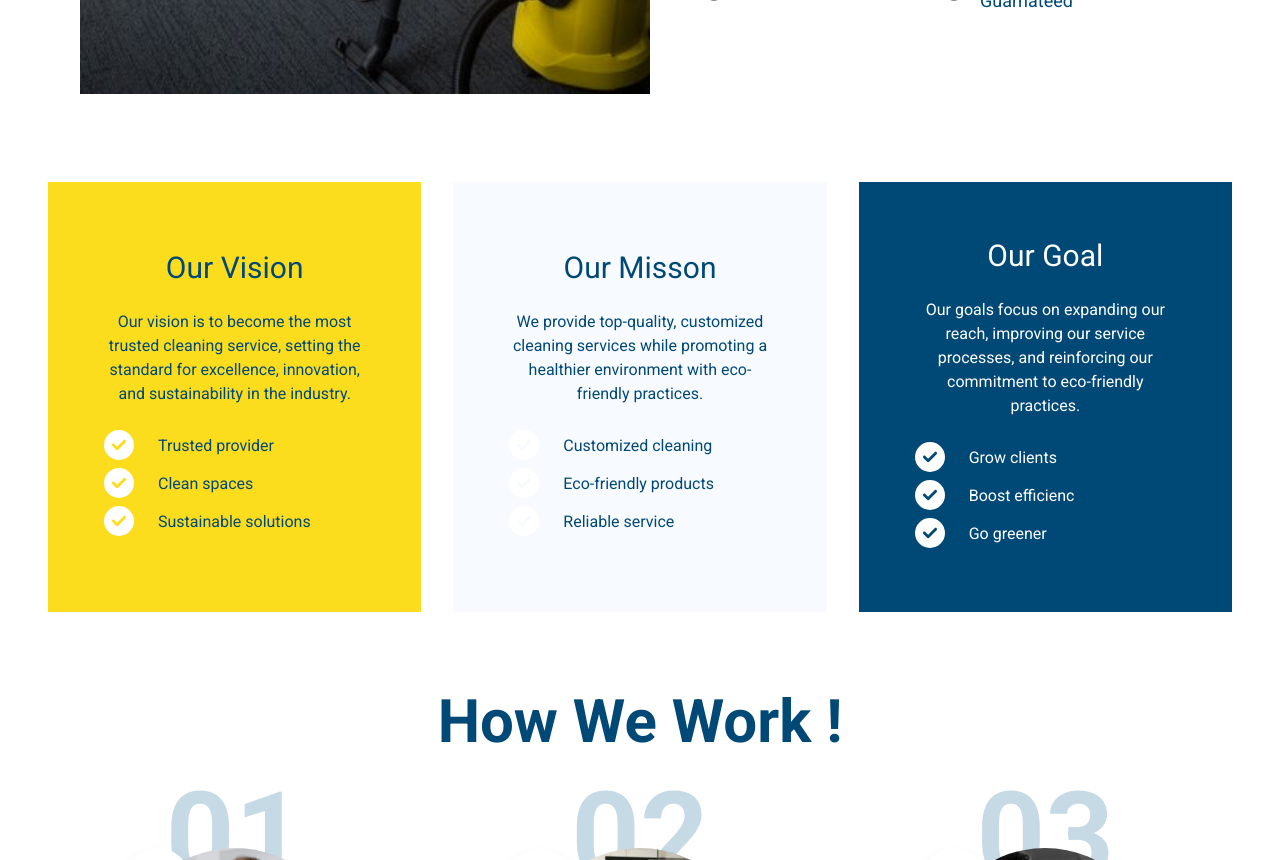
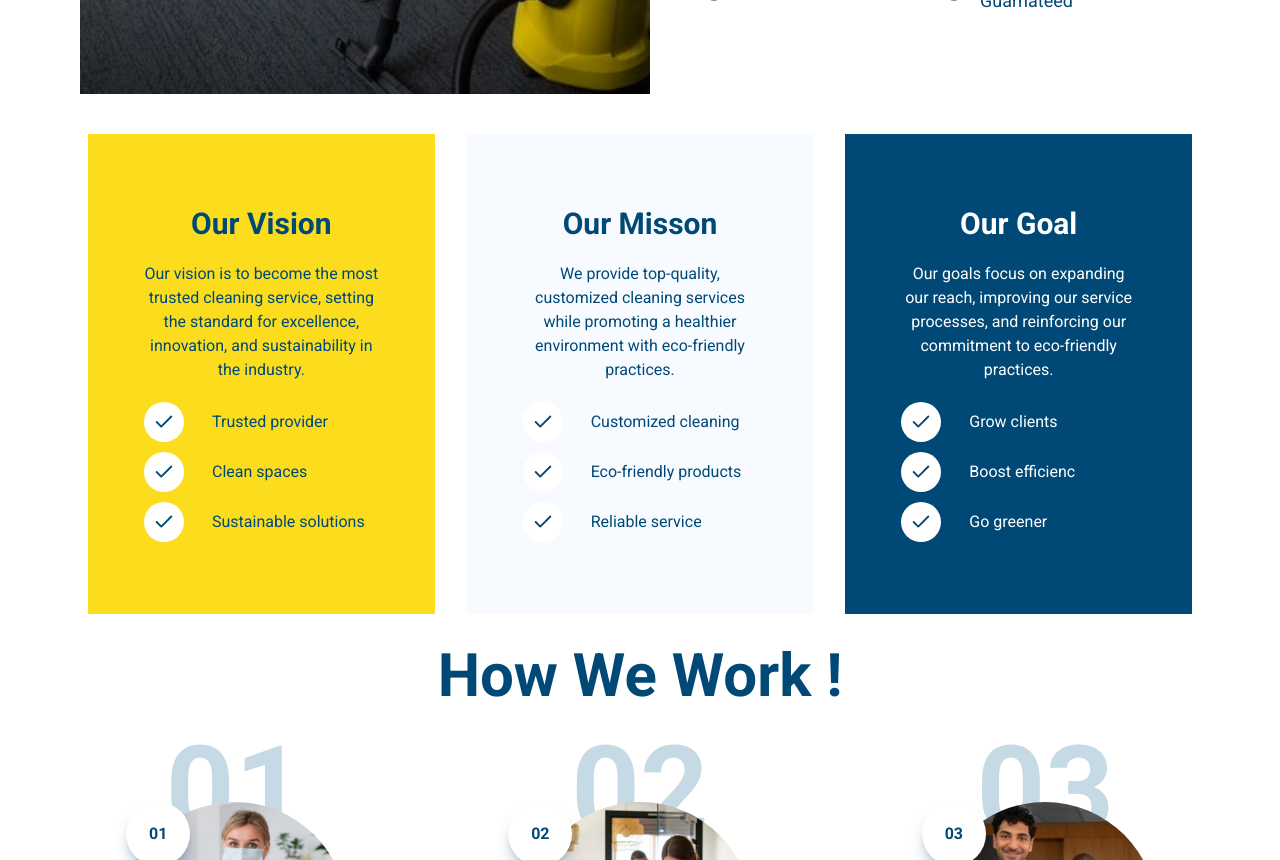
Before and after one commit to ashraf571/cleaning-app, a Next.js app: page /about in a window 1280 px wide. Shown: the part 1340-2200 px from the top of the page. Built offline with nearby package versions, Linux system fonts and the light colour scheme.

Commit message:
mission section fixes

```diff
--- a/components/organisms/OurMission/OurMission.tsx
+++ b/components/organisms/OurMission/OurMission.tsx
@@ -1,7 +1,7 @@
 "use client";
 import React from "react";
 import { motion } from "framer-motion";
-import { FaCircleCheck } from "react-icons/fa6";
+import { Check } from "lucide-react";
 
 const OurMission = () => {
   const containerVariants = {
@@ -14,13 +14,68 @@ const OurMission = () => {
     },
   };
 
+  const cardVariants = {
+    hidden: { opacity: 0, y: 50 },
+    visible: { opacity: 1, y: 0, transition: { duration: 0.5 } },
+  };
+  return (
+    <div className="mx-auto max-w-[1200px]">
+      {/* <div className="p-12 flex justify-center items-center"> */}
+      <motion.div
+        className=" grid grid-cols-1 sm:grid-cols-2 lg:grid-cols-3 gap-8 w-full max-w-[1200px]  px-12"
+        variants={containerVariants}
+        initial="hidden"
+        animate="visible"
+      >
+        {cardsJson.map((card: cardsJsonIF, index: number) => (
+          <motion.div
+            key={index}
+            className={`flex items-center py-10 px-6 ${
+              index === 0
+                ? "bg-primaryYellow text-cyanblue"
+                : index === 2
+                ? "bg-darkGreen text-white"
+                : "bg-iceblue text-cyanblue"
+            } `}
+            variants={cardVariants}
+          >
+            <div className="flex flex-col gap-5 text-base text-center p-8">
+              <h2 className="text-3xl font-semibold">{card.heading}</h2>
+              <p>{card.paragraph}</p>
+
+              <div className="flex flex-col gap-2.5 ">
+                {card.list.map((item: string, index: number) => {
+                  return (
+                    <div key={index} className="flex gap-7 items-center group">
+                      <div className="flex justify-center items-center h-10 w-10 bg-white rounded-full  group-hover:bg-lightblue ">
+                        <Check
+                          size={22}
+                          className="text-cyanblue group-hover:text-white"
+                        />
+                      </div>
+                      <span className=" "> {item} </span>
+                    </div>
+                  );
+                })}
+              </div>
+            </div>
+          </motion.div>
+        ))}
+      </motion.div>
+      {/* </div> */}
+    </div>
+  );
+};
+
+export default OurMission;
+
 interface cardsJsonIF {
-    heading: string,
-    paragraph: string,
-    list: string[]
+  heading: string;
+  paragraph: string;
+  list: string[];
 }
 
-  const cardsJson : cardsJsonIF[] = [
+export const cardsJson: cardsJsonIF[] = [
   {
     heading: "Our Vision",
     paragraph:
@@ -31,11 +86,7 @@ const OurMission = () => {
     heading: "Our Misson",
     paragraph:
       "We provide top-quality, customized cleaning services while promoting a healthier environment with eco-friendly practices.",
-      list: [
-        "Customized cleaning",
-        "Eco-friendly products",
-        "Reliable service",
-      ],
+    list: ["Customized cleaning", "Eco-friendly products", "Reliable service"],
   },
   {
     heading: "Our Goal",
@@ -44,57 +95,3 @@ const OurMission = () => {
     list: ["Grow clients", "Boost efficienc", "Go greener"],
   },
 ];
-
-  const cardVariants = {
-    hidden: { opacity: 0, y: 50 },
-    visible: { opacity: 1, y: 0, transition: { duration: 0.5 } },
-  };
-  return (
-    <div className="relative w-full">
-      <div className="p-12 flex justify-center items-center">
-        <motion.div
-          className=" grid grid-cols-1 sm:grid-cols-2 lg:grid-cols-3 gap-8 w-full max-w-[1200px]"
-          variants={containerVariants}
-          initial="hidden"
-          animate="visible"
-        >
-          {cardsJson.map((card: cardsJsonIF, index: number) => (
-            <motion.div
-              key={index}
-              className={` flex items-center p-6 ${
-                index === 0
-                  ? "bg-primaryYellow text-cyanblue"
-                  : index === 2
-                  ? "bg-darkGreen text-white"
-                  : "bg-iceblue text-cyanblue"
-              } `}
-              variants={cardVariants}
-            >
-              <div className="text-base text-center p-8">
-                <h2 className="text-3xl">{card.heading}</h2>
-                <br />
-                <p>{card.paragraph}</p>
-                <br />
-
-                <div className="mt-35">
-                  <ul className="">
-                    {card.list.map((item: string, index: number) => {
-                      return (
-                        <li key={index} className="flex mb-2 max-lg:justify-center max-lg:items-center">
-                          <FaCircleCheck color="#ffffff" size={30} />
-                          <span className=" mt-1 ml-6"> {item} </span>
-                        </li>
-                      );
-                    })}
-                  </ul>
-                </div>
-              </div>
-            </motion.div>
-          ))}
-        </motion.div>
-      </div>
-    </div>
-  );
-};
-
-export default OurMission;
--- a/components/organisms/WhoAreWe/WhoAreWe.tsx
+++ b/components/organisms/WhoAreWe/WhoAreWe.tsx
@@ -1,17 +1,38 @@
+"use client";
 import React from "react";
-
+import { useInView } from "react-intersection-observer";
 import CleaningOffice from "@/assets/images/full-shot-people-cleaning-office.jpg";
-import MovingImage from "@/components/atoms/MovingImage/MovingImage";
 import Heading48 from "@/components/atoms/Heading48/Heading48";
 import Image from "next/image";
+import { Tilt } from "react-tilt";
 
 const WhoAreWe = () => {
+  const { ref, inView } = useInView({ triggerOnce: true });
+
   return (
-    <div className=" py-10  mx-auto max-w-[1200px] px-4 lg:px-6 xl:px-10 ">
+    <div
+      ref={ref}
+      className={`py-10 mx-auto max-w-[1200px] px-4 lg:px-6 xl:px-10 ${
+        inView ? "animate-zoomOut" : "scale-50 opacity-0"
+      }`}
+    >
       <div className="grid grid-cols-1 lg:grid-cols-2 gap-5 lg:gap-10 ">
-        <div className="w-full lg:w-[500px]  xl:w-[570px] ">
-          <Image src={CleaningOffice} alt="" className="w-full" />
+        <div className="w-full lg:w-[500px] xl:w-[570px]">
+          {/* <Image src={CleaningOffice} alt="" className="w-full" /> */}
+          <Tilt options={{ max: 10, scale: 1, speed: 400 }}>
+            <Image
+              src={CleaningOffice}
+              alt="Animated"
+              draggable={false}
+              className="w-full"
+              style={{
+                transition: "all 0.6s ease-out",
+                transformOrigin: "center",
+              }}
+            />
+          </Tilt>
         </div>
+
         <div className=" flex flex-col gap-8 text-cyanblue lg:mt-0 xl:mt-32 px-0 md:px-10 ">
           <Heading48 heading="Who We Are?" />
           <p className="text-base mt-3">
@@ -24,7 +45,6 @@ const WhoAreWe = () => {
             specialized cleaning solutions, we serve homes, businesses, offices,
             and commercial spaces with an environmentally conscious approach.
           </p>
-          {/* <br /> */}
           <p className="text-base">
             For your convenience, our services are available around the clock,
             including weekends, bank, and public holidays at no extra cost. This
@@ -34,7 +54,6 @@ const WhoAreWe = () => {
             high-quality work, a professional approach, and responsive customer
             service, we guarantee complete customer satisfaction.
           </p>
-          {/* <br /> */}
 
           <div className="grid grid-cols-1 xl:grid-cols-2 gap-3 md:gap-5">
             {AttributesData.map((Item, index) => {
@@ -54,6 +73,7 @@ const WhoAreWe = () => {
 
 export default WhoAreWe;
 
+// svg components here
 export const CosteffectiveIcon = () => {
   return (
     <svg
```
Lines whose indentation alone changed are shown as unchanged.
